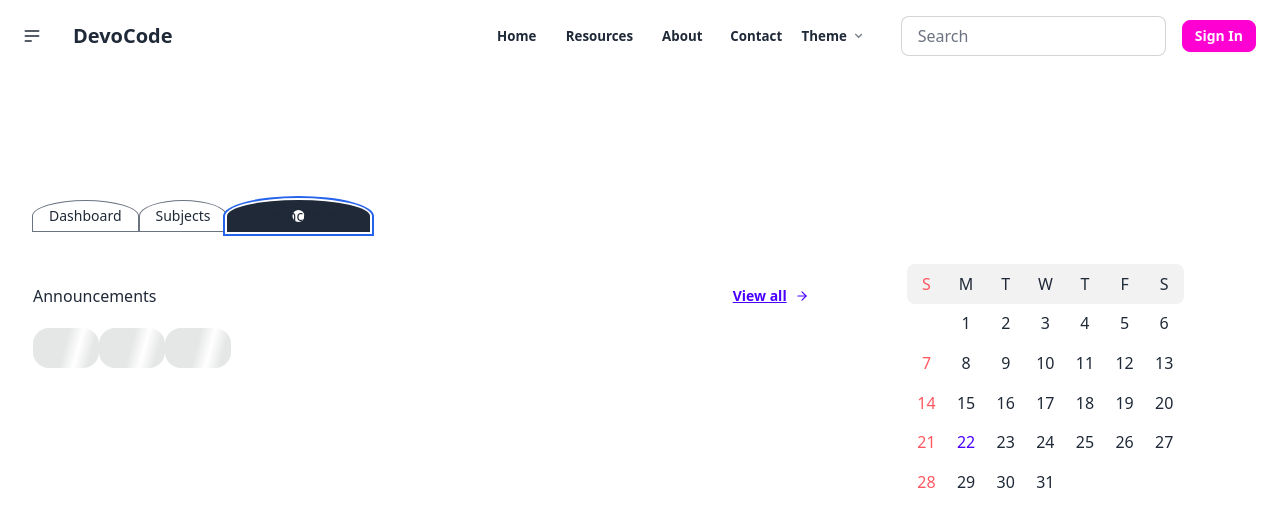
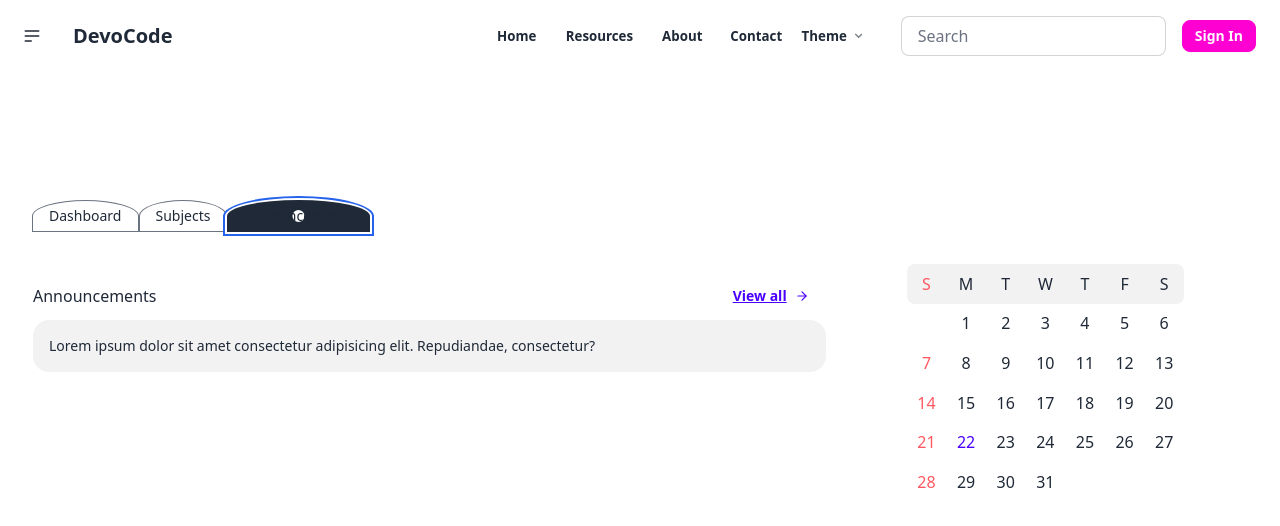
Before and after one commit to imankitkalirawana/devocode-new, a React (Vite) app: page /dashboard in a window 1280 px wide. Both pictures are taken after a click on the tab "Announcements". Shown: the top 526 px of the page. Built offline with nearby package versions, Linux system fonts and the light colour scheme.

Commit message:
Refactor homepage announcements and remove unused code

```diff
--- a/src/pages/Homepage/Announcements.tsx
+++ b/src/pages/Homepage/Announcements.tsx
@@ -1,20 +1,7 @@
-import axios from "axios";
-import { useEffect, useState } from "react";
 import { FiArrowRight } from "react-icons/fi";
 import { Link } from "react-router-dom";
-import API_BASE_URL from "../../utils/config";
-
-interface Announcement {
-  title: string;
-  description: string;
-  addedDate: Date;
-  _id: string;
-}
 
 const Announcements = () => {
-  const [announcements, setAnnouncements] = useState<Announcement[]>([]);
-  const [isLoading, setIsLoading] = useState(true);
-
   return (
     <>
       <div className="flex justify-between items-center">
@@ -27,27 +14,16 @@ const Announcements = () => {
         </Link>
       </div>
       <div className="grid grid-cols-12">
-        {isLoading ? (
-          Array.from({ length: 3 }).map((_, index) => (
-            <div key={index} className="skeleton w-full h-10 my-2"></div>
-          ))
-        ) : (
         <ul className="divide-y divide-base-200 gap-2 flex flex-col col-span-12">
-            {announcements.slice(0, 3).map((announcement) => (
-              <Link
-                to={`/announcements/${announcement._id}`}
-                key={announcement._id}
-                className="p-4 bg-base-200 card"
-              >
+          <Link to={`/announcements/`} className="p-4 bg-base-200 card">
             <div className="flex">
               <h3 className="text-sm font-medium overflow-hidden text-ellipsis whitespace-nowrap">
-                    {announcement.title}
+                Lorem ipsum dolor sit amet consectetur adipisicing elit.
+                Repudiandae, consectetur?
               </h3>
             </div>
           </Link>
-            ))}
         </ul>
-        )}
       </div>
     </>
   );
--- a/src/pages/Landingpage/Stats.tsx
+++ b/src/pages/Landingpage/Stats.tsx
@@ -1,10 +1,3 @@
-const links = [
-  { name: "Open roles", href: "#" },
-  { name: "Internship program", href: "#" },
-  { name: "Our values", href: "#" },
-  { name: "Meet our leadership", href: "#" },
-];
-
 const stats = [
   { id: 1, name: "Transactions every 24 hours", value: "44 million" },
   { id: 2, name: "Assets under holding", value: "$119 trillion" },
```
Lines whose indentation alone changed are shown as unchanged.
